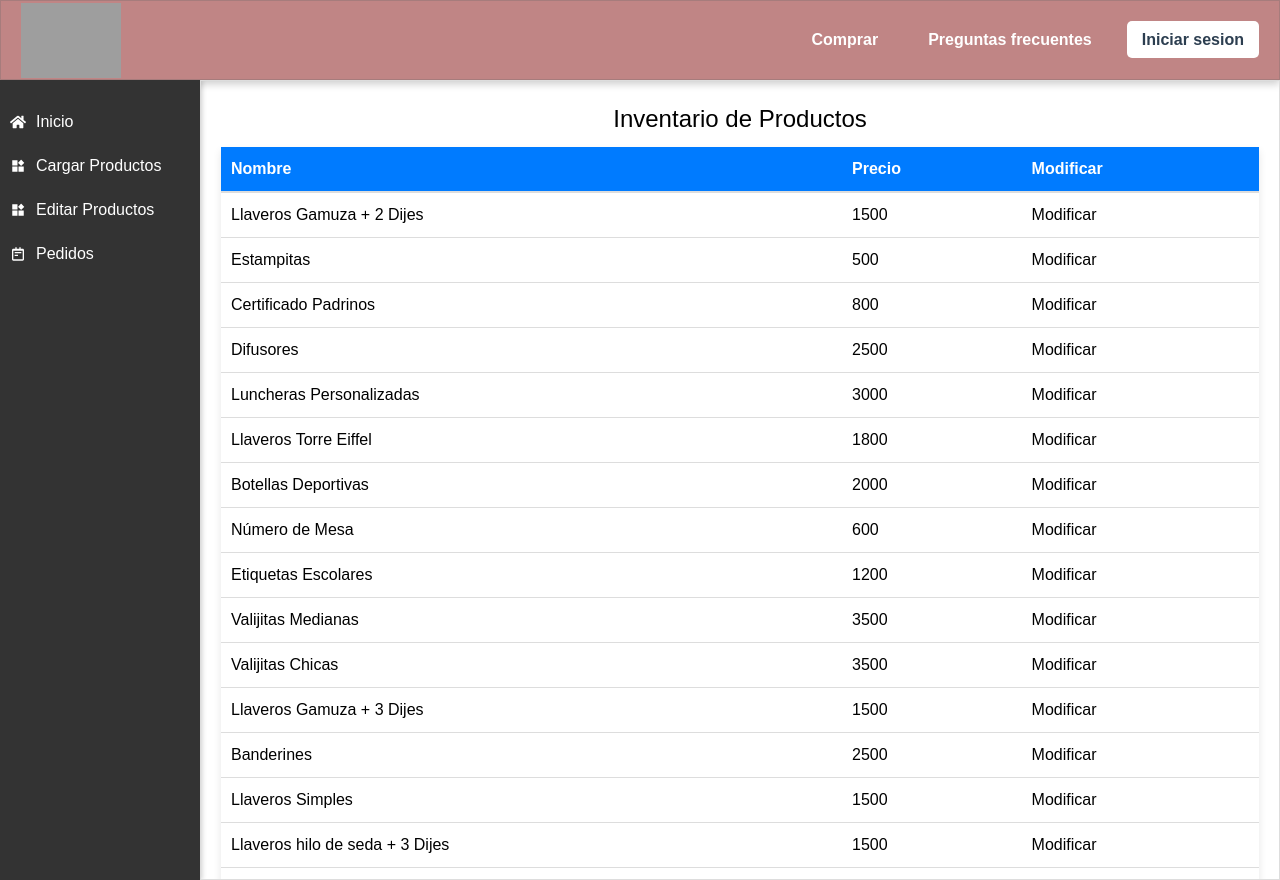
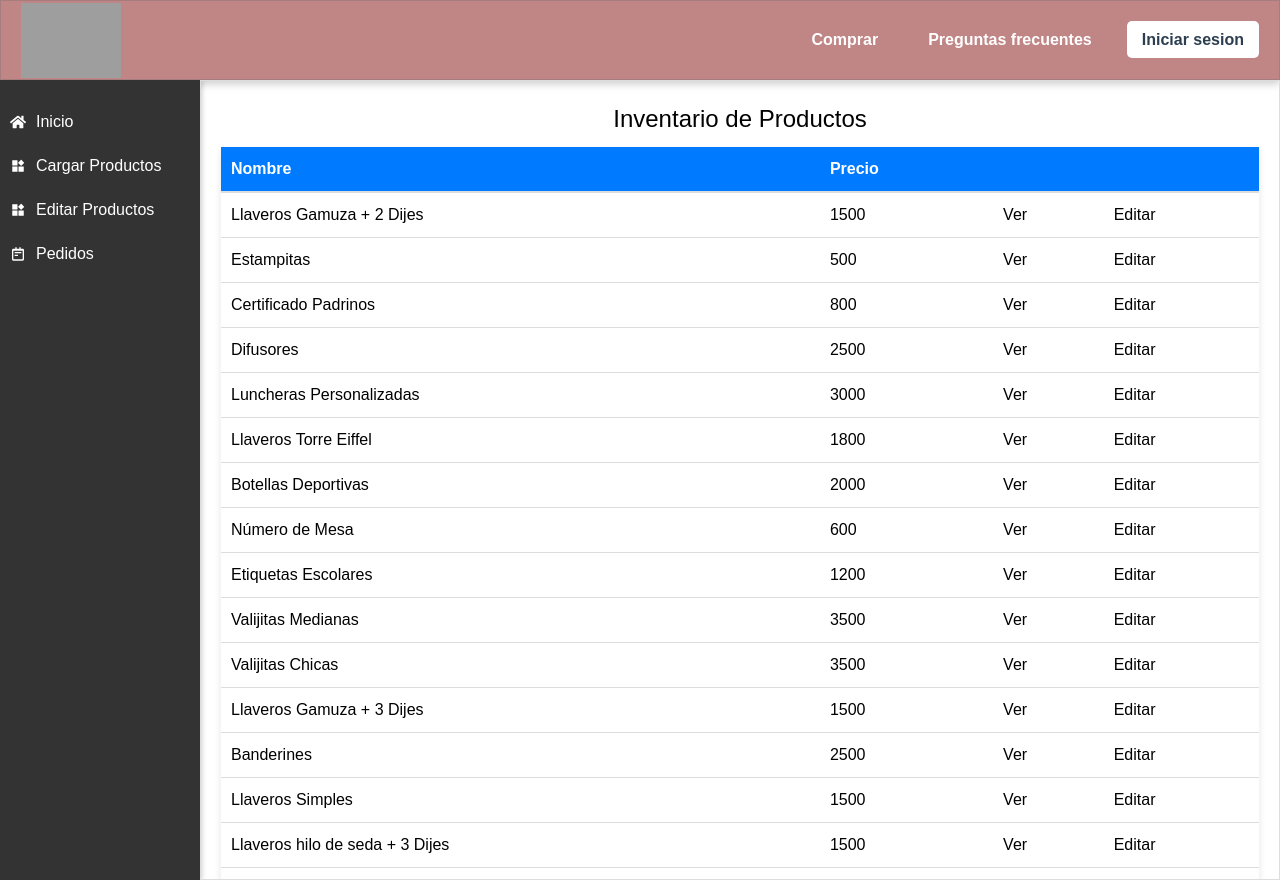
Before and after one commit to AgusMalugani/SaphireSouvernis-Front, a React (Vite) app: page /dashboard in a window 1280 px wide. Built offline with nearby package versions, Linux system fonts and the light colour scheme; no server answers; grey boxes are pictures that could not be loaded.

Commit message:
editproduct

```diff
--- /dev/null
+++ b/src/components/Products/ModalViewProduct.jsx
@@ -0,0 +1,81 @@
+import React, { useEffect, useState } from 'react'
+import  Modal  from 'react-modal';
+import { OneProductById } from '../../services/OneProductById';
+
+function ModalViewProduct({isOpen,onClose,idProduct}) {
+
+    const[product,setProduct]=useState({
+        img_url:"",
+        name:"",
+        details:"",
+        price:0,
+        stock:true
+    });
+useEffect(()=>{
+    const response = async ()=> {
+    try {
+       const resp= await OneProductById(idProduct)
+      setProduct(resp)
+    } catch (error) {
+        console.log(error);
+    }
+    };
+    response()
+},[idProduct])
+
+  return (
+<Modal
+    isOpen={isOpen}
+    appElement={document.getElementById('root') || undefined}
+    onRequestClose={onClose}
+    style={{overlay: { backgroundColor: "rgba(0, 0, 0, 0.8)",}, // Fondo oscuro para desactivar la página position: "fixed", top: 0, left: 0, right: 0, bottom: 0, zIndex: 1000, // Asegura que el modal esté por encima de todo
+  content: { padding: "20px",  width: "50%",  maxWidth: "500px",  margin: "auto",  borderRadius: "10px",  boxShadow: "0 4px 8px rgba(0, 0, 0, 0.2)",  backgroundColor: "#fff",  position: "relative",  maxHeight: "80vh", // Limita la altura máxima del moda
+   overflow: "auto", // Agrega barra de desplazamiento si el contenido es larg
+    }, }}>
+
+        <button
+      onClick={onClose}
+      style={{ position: "absolute", top: "10px", right: "10px", background: "transparent", border: "none", fontSize: "18px", cursor: "pointer", fontWeight: "bold", color: "#555",}}>
+      ✖
+    </button>
+
+    <div
+  style={{
+    display: "flex",
+    flexDirection: "column",
+    alignItems: "center",
+    justifyContent: "center",
+    padding: "20px",
+    borderRadius: "10px",
+    backgroundColor: "#fff",
+    maxWidth: "400px",
+    textAlign: "center",
+  }}
+>
+  <img
+    src={product.img_url}
+    alt={product.name}
+    style={{
+      width: "100%",
+      maxHeight: "300px",
+      borderRadius: "8px",
+      marginBottom: "15px",
+    }}
+  />
+  <span style={{ fontSize: "18px", fontWeight: "bold", marginBottom: "5px" }}>
+    {product.name}
+  </span>
+  <span style={{ fontSize: "14px", color: "#666", marginBottom: "10px" }}>
+    {product.details}
+  </span>
+  <span style={{ fontSize: "16px", fontWeight: "600", color: "#28a745", marginBottom: "10px" }}>
+    ${product.price}
+  </span>
+
+</div>
+
+    </Modal>
+)
+}
+
+export default ModalViewProduct
--- /dev/null
+++ b/src/components/Products/TableProducts.jsx
@@ -0,0 +1,58 @@
+import React, { useContext } from 'react'
+import { ProductsContext } from '../../contexts/ProductsContext';
+
+function TableProducts({viewProduct}) {
+ const {products} = useContext(ProductsContext)
+ //creo un stado con los datos modificados y los mando al contexto.
+ // Ahi los tengo que modificar. una vez modificados, deberia
+ //volver a traer todos los productos y actualizar el context
+
+   return (
+       <div
+         style={{
+           border: "1px solid #ddd",
+           width: "100%",
+           display: "flex",
+           flexDirection: "column",
+           paddingTop: "80px", // Espacio para evitar solapamiento con el Navbar
+           padding: "20px",
+           overflowY: "auto",
+           flex: 1, // Ocupa todo el espacio restante
+         }}
+       >
+         <h2 style={{ textAlign: "center", marginBottom: "10px" }}>
+           Inventario de Productos
+         </h2>
+
+         <table
+           style={{
+             width: "100%",
+             borderCollapse: "collapse",
+             background: "white",
+             boxShadow: "0px 4px 8px rgba(0, 0, 0, 0.1)",
+           }}
+         >
+           <thead>
+             <tr style={{ background: "#007bff", color: "white" }}>
+               <th style={{ padding: "10px", textAlign: "left", borderBottom: "2px solid #ddd" }}>Nombre</th>
+               <th style={{ padding: "10px", textAlign: "left", borderBottom: "2px solid #ddd" }}>Precio</th>
+               <th style={{ padding: "10px", textAlign: "left", borderBottom: "2px solid #ddd" }}></th>
+               <th style={{ padding: "10px", textAlign: "left", borderBottom: "2px solid #ddd" }}></th>
+             </tr>
+           </thead>
+           <tbody>
+             {products?.map((prod, index) => (
+               <tr key={index}>
+                 <td style={{ padding: "10px", borderBottom: "1px solid #ddd" }}>{prod.name}</td>
+                 <td style={{ padding: "10px", borderBottom: "1px solid #ddd" }}>{prod.price}</td>
+                 <td style={{ padding: "10px", borderBottom: "1px solid #ddd" }}> <button onClick={()=>viewProduct(prod.id)} >Ver</button> </td>
+                 <td style={{ padding: "10px", borderBottom: "1px solid #ddd" }}> <button onClick={()=>editProduct(prod.id)} >Editar</button></td>
+               </tr>
+             ))}
+           </tbody>
+         </table>
+       </div>
+   );
+}
+
+export default TableProducts
--- a/src/contexts/ProductsProvider.jsx
+++ b/src/contexts/ProductsProvider.jsx
@@ -23,6 +23,12 @@ useEffect(()=>{
     response();
   },[])
 
+
+const editProduct = (product)=>{
+//aca recibo el producto, mando al back, con la id para modificar el producto y los datos modificados
+
+}
+
 const value = {
     products,
     setProducts
--- /dev/null
+++ b/src/services/OneProductById.js
@@ -0,0 +1,8 @@
+export async function OneProductById(id){
+
+  const response= await fetch(`http://localhost:3000/products/${id}`)
+
+  const data = await response.json();
+  return data
+
+}
--- a/src/views/DashboardAdmin.jsx
+++ b/src/views/DashboardAdmin.jsx
@@ -1,57 +1,26 @@
-import React, { useContext } from 'react'
+import React, { useState } from 'react'
 import Sidebar from '../components/Siderbar/Sidebar'
-import { ProductsContext } from '../contexts/ProductsContext'
+import TableProducts from '../components/Products/TableProducts';
+import ModalViewProduct from '../components/Products/ModalViewProduct';
 
 function DashboardAdmin() {
-  const {products} = useContext(ProductsContext)
+const [isOpen,setIsOpen]= useState(false);
+const [idProduct,setIdProduct]=useState("")
 
-  return (
+const viewProduct=(id)=>{
+  setIdProduct(id)
+  setIsOpen(true)
+}
+
+
+  return(
     <div style={{ display: "flex", height: "100vh", overflow: "hidden" }}>
-      <Sidebar />
-
-      <div
-        style={{
-          border: "1px solid #ddd",
-          width: "100%",
-          display: "flex",
-          flexDirection: "column",
-          paddingTop: "80px", // Espacio para evitar solapamiento con el Navbar
-          padding: "20px",
-          overflowY: "auto",
-          flex: 1, // Ocupa todo el espacio restante
-        }}
-      >
-        <h2 style={{ textAlign: "center", marginBottom: "10px" }}>
-          Inventario de Productos
-        </h2>
-
-        <table
-          style={{
-            width: "100%",
-            borderCollapse: "collapse",
-            background: "white",
-            boxShadow: "0px 4px 8px rgba(0, 0, 0, 0.1)",
-          }}
-        >
-          <thead>
-            <tr style={{ background: "#007bff", color: "white" }}>
-              <th style={{ padding: "10px", textAlign: "left", borderBottom: "2px solid #ddd" }}>Nombre</th>
-              <th style={{ padding: "10px", textAlign: "left", borderBottom: "2px solid #ddd" }}>Precio</th>
-              <th style={{ padding: "10px", textAlign: "left", borderBottom: "2px solid #ddd" }}>Modificar</th>
-            </tr>
-          </thead>
-          <tbody>
-            {products?.map((prod, index) => (
-              <tr key={index}>
-                <td style={{ padding: "10px", borderBottom: "1px solid #ddd" }}>{prod.name}</td>
-                <td style={{ padding: "10px", borderBottom: "1px solid #ddd" }}>{prod.price}</td>
-                <td style={{ padding: "10px", borderBottom: "1px solid #ddd" }}> <button>Modificar</button> </td>
-              </tr>
-            ))}
-          </tbody>
-        </table>
-      </div>
-    </div>
+    <Sidebar />
+    <TableProducts viewProduct = {viewProduct} />
+    { isOpen &&
+    <ModalViewProduct isOpen={isOpen} onClose={()=>{setIsOpen(false)}} idProduct={idProduct} />
+    }
+        </div>
   );
 
 
```
